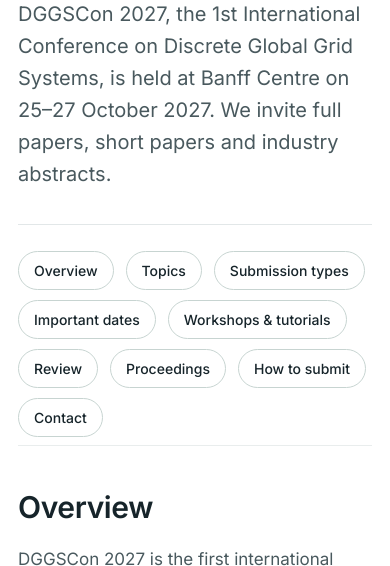
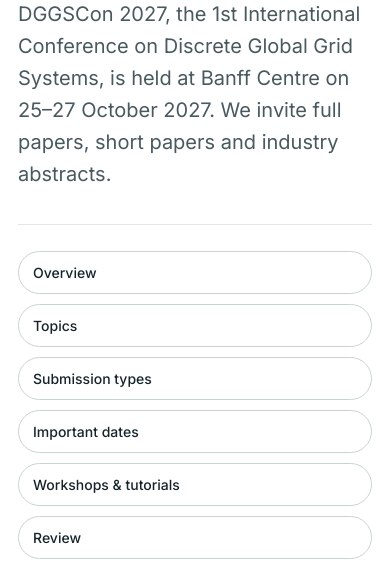
Before and after one commit to UbiSensingAILab/DGGSCON-2027-website, a plain HTML site: page docs/call-for-participation.html in a window 390 px wide. Shown: the part 247-813 px from the top of the page. Drawn offline with Linux system fonts and the light colour scheme.

Commit message:
Lay the call-for-participation contents out in aligned columns
Co-Authored-By: Claude Opus 5 <noreply@anthropic.com>

```diff
--- a/docs/assets/styles.css
+++ b/docs/assets/styles.css
@@ -254,13 +254,20 @@ h2{font-size:30px;font-weight:600;margin-bottom:20px}
   max-width:720px;margin:20px 0 0;
   font-size:20px;line-height:1.6;color:var(--muted);
 }
+/* Aligned columns rather than a wrapping row: a flex row drops a single chip
+   onto a line of its own whenever the labels do not happen to fill it. */
+/* Nine entries, so the column count is chosen to avoid a row holding one chip:
+   5 + 4 when wide, exactly 3 + 3 + 3 at mid widths, stacked on a phone. */
 .cfp-toc{
-  display:flex;flex-wrap:wrap;gap:10px 12px;
+  display:grid;
+  grid-template-columns:repeat(5,1fr);
+  gap:10px 12px;
   margin-top:34px;padding-top:26px;border-top:1px solid var(--rule);
 }
 .cfp-toc a{
+  display:block;text-align:center;
   border:1px solid #c7d4d1;border-radius:30px;
-  padding:7px 15px;font-size:14px;font-weight:500;
+  padding:9px 14px;font-size:14px;font-weight:500;
 }
 .cfp-toc a:hover{background:var(--panel);border-color:var(--pine)}
 
@@ -381,3 +388,12 @@ h2{font-size:30px;font-weight:600;margin-bottom:20px}
   .reg-panel{padding:22px 20px}
   .announce .shell{gap:8px}
 }
+
+/* Table of contents column counts. 9 entries: 5+4, then 3+3+3, then stacked. */
+@media (max-width:1040px){
+  .cfp-toc{grid-template-columns:repeat(3,1fr)}
+}
+@media (max-width:560px){
+  .cfp-toc{grid-template-columns:1fr}
+  .cfp-toc a{text-align:left}
+}
```
Also changed, not shown: tools/check-site.mjs (+19 -0 lines).
